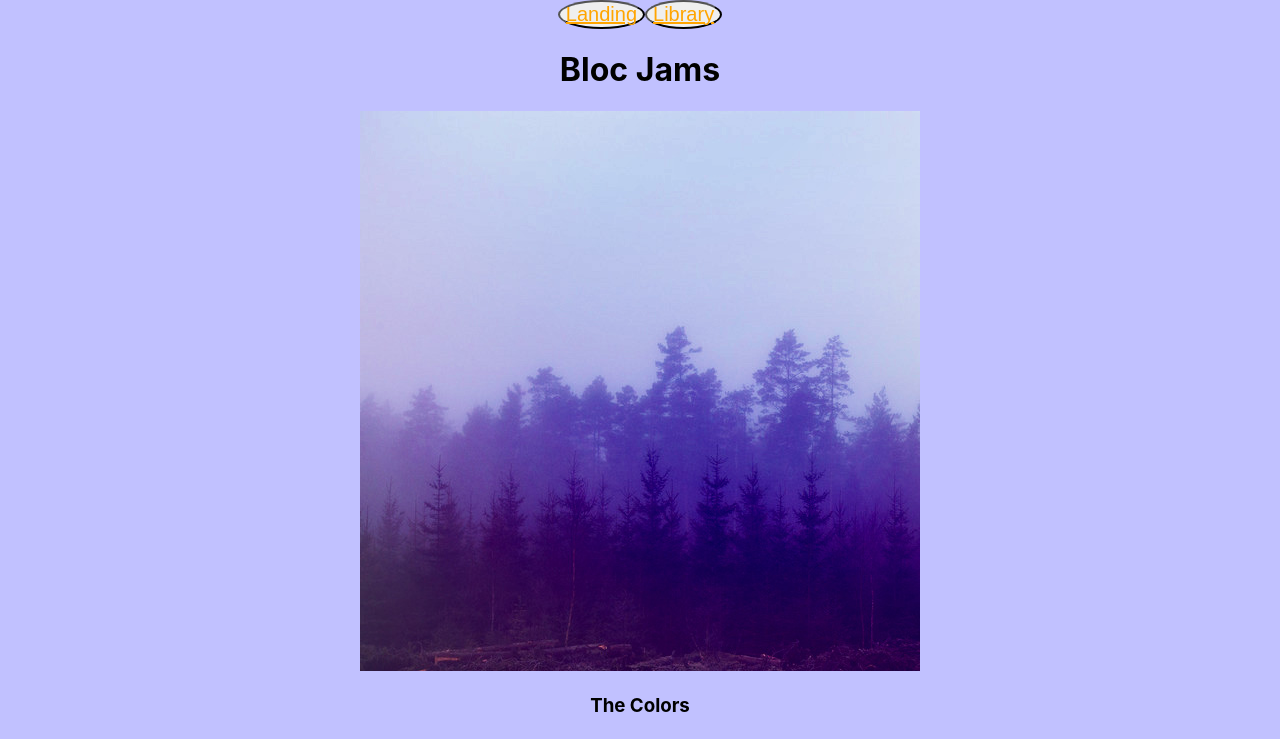
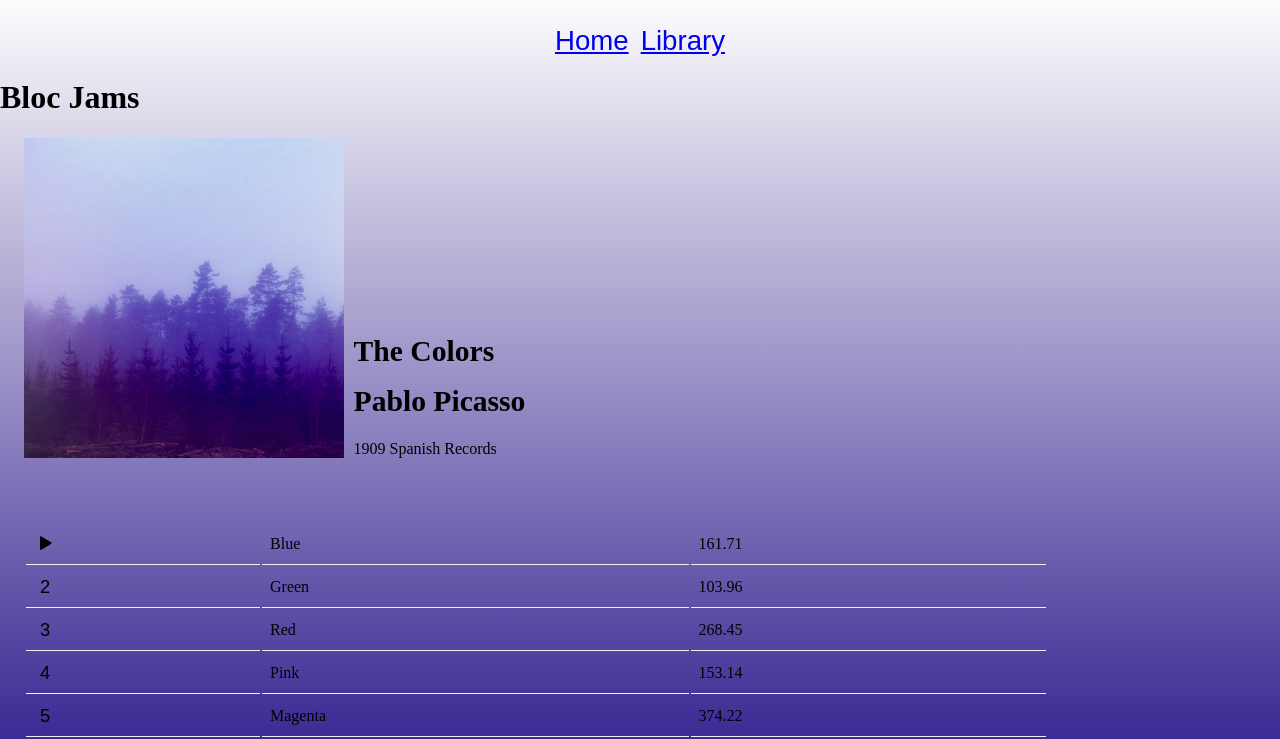
Before and after one commit to Ulfarr/bloc-jams-react, a React (Create React App) app: page /album/the-colors in a window 1280 px wide. Shown: the top 739 px of the page. Built offline with nearby package versions, Linux system fonts and the light colour scheme.

Commit message:
checkpoint 10 edit

```diff
--- a/public/index.html
+++ b/public/index.html
@@ -38,5 +38,6 @@
       To begin the development, run `npm start` or `yarn start`.
       To create a production bundle, use `npm run build` or `yarn build`.
     -->
+
   </body>
 </html>
--- a/src/App.css
+++ b/src/App.css
@@ -1,32 +1,41 @@
-.App {
+.App header nav {
   text-align: center;
+  font-size: 1.5em;
+  margin-top: 1em;
 }
 
-.App-logo {
-  animation: App-logo-spin infinite 20s linear;
-  height: 40vmin;
-}
-
-.App-header {
-  background-color: #282c34;
-  min-height: 100vh;
-  display: flex;
-  flex-direction: column;
-  align-items: center;
-  justify-content: center;
-  font-size: calc(10px + 2vmin);
+.App header nav a:hover {
   color: white;
 }
 
-.App-link {
-  color: #61dafb;
+.link {
+  margin: 0 10px;
+  font-family: 'Roboto', sans-serif;
+  color: white;
 }
 
-@keyframes App-logo-spin {
-  from {
-    transform: rotate(0deg);
-  }
-  to {
-    transform: rotate(360deg);
-  }
+a:hover, a:active, a:visited, a:focus {
+  text-decoration: none;
 }
+
+.app-title {
+  color: white;
+  text-align: center;
+  font-family: 'Raleway', sans-serif;
+  font-size: 4.75em;
+  margin-top: 1em;
+}
+
+
+.app-title-small {
+  color: white;
+  font-family:  'Raleway', sans-serif;
+  font-size: 2.5em;
+  text-align: left;
+  margin-left: 1em;
+  margin-top: -1em;
+}
+
+.App-intro {
+  font-size: large;
+}
--- a/src/App.js
+++ b/src/App.js
@@ -11,7 +11,7 @@ class App extends Component {
       <div className="App">
          <header>
          <nav>
-          <button><Link to='/'>Landing</Link></button>
+          <button><Link to='/'>Home</Link></button>
           <button><Link to='/library'>Library</Link></button>
          </nav>
            <h1>Bloc Jams</h1>
--- a/src/components/Album.js
+++ b/src/components/Album.js
@@ -1,6 +1,7 @@
 import React, { Component }  from 'react';
 import albumData from './../data/albums';
 import PlayerBar from './PlayerBar';
+
 
 class Album extends Component {
   constructor(props) {
@@ -173,10 +174,8 @@ class Album extends Component {
            handleVolumeChange={(e) => this.handleVolumeChange(e)}
            formatTime={(e) => this.formatTime(e)}
            artist={this.state.album.artist}
-           handleVolumeUpClick={(e) => this.handleVolumeUpClick(e)}
-           handleVolumeDownClick={(e) => this.handleVolumeDownClick(e)}
-         />
-         />
+
+          />
       </section>
     );
   }
--- a/src/components/Landing.js
+++ b/src/components/Landing.js
@@ -1,13 +1,13 @@
 import React from 'react';
 
 const Landing = () => (
-  <section className="landing">
-       <h1 className="hero-title">Turn the music up!</h1>
+  <section className="Landing">
+       <h1 className="hero-title">Music is the vehicle of our imagination!</h1>
 
     <section className="selling-points">
       <div className="point">
-        <h2 className="point-title">Choose your music</h2>
-        <p className="point-description">The world is full of music; why should you have to listen to music that someone else chose?</p>
+        <h2 className="point-title">Customize your playlists</h2>
+        <p className="point-description">Chose what you want to hear!</p>
       </div>
       <div className="point">
         <h2 className="point-title">Unlimited, streaming, ad-free</h2>
--- a/src/components/PlayerBar.js
+++ b/src/components/PlayerBar.js
@@ -41,11 +41,10 @@ import React, { Component } from 'react';
 							max="1"
 							min="0"
               step="0.01"
-							onChange={this.props.handleVolumeChange}
-						/>
-					<div className="icon ion-volume-low" onClick={ this.props.handleVolumeDownClick}>Vol -</div>
-				  <div className="icon ion-volume-high" onClick={ this.props.handleVolumeUpClick}>Vol +</div>
+              onChange={this.props.handleVolumeChange}
+              />
          </section>
+
        </section>
      );
    }
--- a/src/index.css
+++ b/src/index.css
@@ -1,47 +1,189 @@
+/* app.js*/
+
 body {
-  margin: 0;
-  padding: 0;
-  font-family: -apple-system, BlinkMacSystemFont, "Segoe UI", "Roboto", "Oxygen",
-    "Ubuntu", "Cantarell", "Fira Sans", "Droid Sans", "Helvetica Neue",
-    sans-serif;
-  -webkit-font-smoothing: antialiased;
-  -moz-osx-font-smoothing: grayscale;
-  background: rgba(0, 0, 255, 0.242);
-
+	margin: 0;
+	padding: 0;
+	font-family: 'Rock Salt';
+	text-align: left;
+	background: linear-gradient(#fcfcfc, #190280);
 }
 
-table {
-  margin-left: auto;
-  margin-right: auto;
-  border-collapse: collapse;
+.jumbotron {
+	background-color: transparent;
+	padding: 0rem;
 }
 
-th {
-  align-content: center;
-  padding: 15px;
-  text-align: center;
-  border-bottom: 1px solid;
+.badge {
 }
 
-.ion-icons:hover {
-  background-color: darkcyan;
+input[type='range'] {
+	display: inline;
+	width: auto;
 }
 
-a {
-  color: orange;
+.table {
+	width: auto;
 }
 
-a:hover {
-  color: darkcyan;
+.table td, .table th {
+    padding: .75rem;
+    vertical-align: top;
+    border-top: 0px solid #dee2e6;
 }
 
-button {
-  font-size: 20px;
-  border-radius: 50%;
+/* landing.js */
 
+#nav {
+	background: #000000;
+	position: relative;
+	border: 1px solid transparent;
+	margin-top: 0.25rem;
 }
 
-code {
-  font-family: source-code-pro, Menlo, Monaco, Consolas, "Courier New",
-    monospace;
+.library {
+	padding-top: 40px;
+	padding-bottom: 80px;
 }
+.appname {
+	padding-bttom: 0px;
+}
+
+h1.appname {
+	color: #ffffff;
+	font-family: 'Rock Salt';
+	font-size: 3em;
+}
+
+.hero-title {
+	font-size: 18px;
+	font-style: italic;
+	padding-bottom: 10px;
+	color: #ffffff;
+}
+
+.point-description {
+	padding: 5px;
+	color: white;
+}
+
+.selling-points {
+	font-size: 12px;
+}
+
+.point1 {
+	padding: 20px;
+	border-bottom: 3px solid rgba(255, 255, 255, 0.25);
+}
+
+.point2 {
+	padding: 20px;
+	border-bottom: 3px solid rgba(255, 255, 255, 0.25);
+}
+.point3 {
+	padding: 20px;
+	border-bottom: 3px solid rgba(255, 255, 255, 0.25);
+}
+
+/* library.js */
+
+.library {
+	margin: 5em;
+	text-align: center;
+  }
+
+  .album-div {
+	margin-top: 4em;
+  }
+
+  .album-art {
+	width: 30%;
+	height: 30%;
+	margin-bottom: 1.5em;
+  }
+
+  .app-title h1 {
+	font-size: 1em;
+  }
+
+  .album-title {
+	font-size: 2em;
+	color: #fff;
+	font-family: 'Roboto', sans-serif;
+  }
+
+  .album-artist {
+	font-size: 1.75em;
+	  color: #fff;
+	font-family: 'Roboto', sans-serif;
+  }
+
+  .album-songs-length {
+	font-size: 1.5em;
+	color: #fff;
+	font-family: 'Roboto', sans-serif;
+  }
+
+/* album.js */
+
+#album-info {
+	margin-bottom: 4em;
+	display: flex;
+  }
+
+  #album-cover-art {
+	width: 25%;
+	height: 25%;
+	margin-left: 1.5em;
+  }
+
+  .album-details {
+	margin-left: 0.6em;
+	align-self: flex-end;
+  }
+
+  #album-title, .artist {
+	margin-top: -5px;
+	margin-bottom: .75em;
+	font-size: 1.85em;
+  }
+
+  h5 {
+	font-size: 1em;
+  }
+
+  #song-list {
+	width: 80%;
+	margin-left: 1.5em;
+  }
+
+
+  td {
+	border-bottom: 1px solid rgb(238, 241, 238);
+	padding: 8px;
+  }
+
+  button {
+	background: none;
+	border: none;
+	font-size: 1.15em;
+  }
+
+  .song-title, .song-duration, {
+	font-size: 1.15em;
+  }
+
+  .song-actions button:hover .song-number {
+	display: none;
+  }
+
+  .song-actions button .ion-ios-play {
+	display: none;
+  }
+
+  .song-actions button:hover .ion-ios-play{
+	display: block;
+  }
+
+  .hidden-number {
+	display: none;
+  }
```
